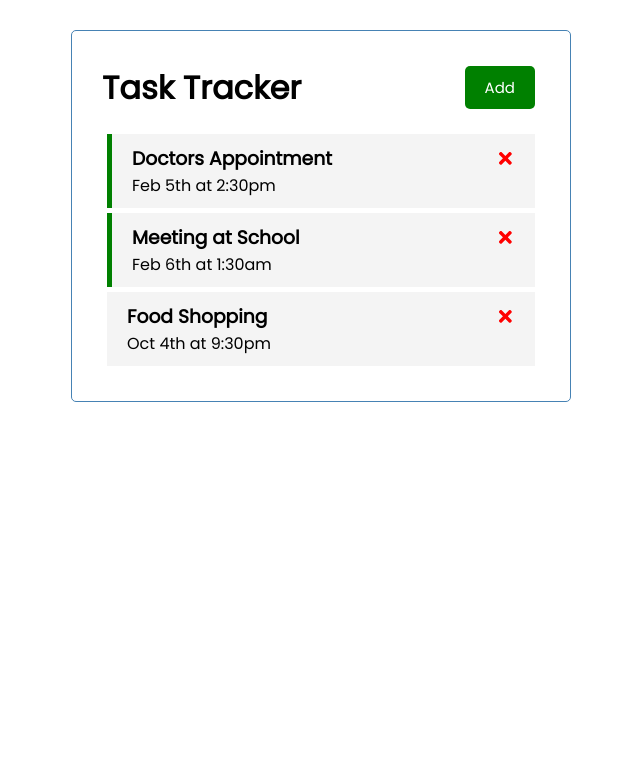
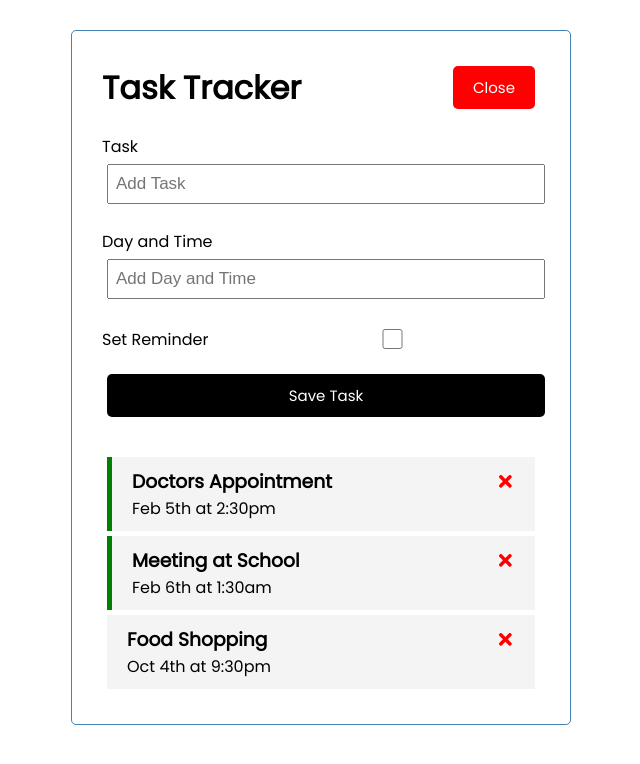
Before and after one commit to pesdesigner/react-task-tracker, a React (Create React App) app: page / in a window 1280 px wide. Both pictures are taken after a click on the button "Add". Shown: the top 764 px of the page, without its empty margins (319-959 px from the left). Built offline with nearby package versions, Linux system fonts and the light colour scheme; the HTML template or start-up script is replaced by a standard one.

Commit message:
Form input state | ShowAddTask state

```diff
--- a/src/App.js
+++ b/src/App.js
@@ -1,8 +1,11 @@
 import React, { useState } from 'react'
 import Header from './components/Header'
 import Tasks from './components/Tasks'
+import AddTask from './components/AddTask'
 
 const App = () => {
+
+  const [showAddTask, setShowAddTask] = useState(false)
 
   const [tasks, setTasks] = useState(
     [
@@ -26,6 +29,14 @@
         }
       ]
 )
+
+// Add Task
+const addTask = (task) => {
+  const id = Math.floor(Math.random() * 10000) + 1
+  const newTask = {id, ...task}
+  setTasks([...tasks, newTask])
+}
+
 // Delete Task
 const deleteTask = (id) => {
   setTasks(tasks.filter((task) => task.id !== id))
@@ -42,7 +53,13 @@
 
 return (
     <div className="container">
-        <Header/>
+        <Header
+          onAdd={() => setShowAddTask(!showAddTask)}
+          showAdd={showAddTask}
+        />
+
+        {showAddTask && <AddTask onAdd={addTask}/>}
+
         {tasks.length > 0 ? (
           <Tasks
           tasks={tasks}
--- /dev/null
+++ b/src/components/AddTask.js
@@ -0,0 +1,57 @@
+import { useState } from 'react'
+
+const AddTask = ({ onAdd }) => {
+    const [text, setText] = useState('')
+    const [day, setDay] = useState('')
+    const [reminder, setReminder] = useState(false)
+
+    const onSubmit = (e) => {
+        e.preventDefault()
+
+        if(!text) {
+            alert('Please add a task')
+            return
+        }
+
+        onAdd({ text, day, reminder })
+
+        setText('')
+        setDay('')
+        setReminder(false)
+
+    }
+
+    return (
+        <form className='add-form'
+            onSubmit={onSubmit}
+        >
+            <div className='form-control'>
+                <label>Task</label>
+                <input
+                type='text'
+                placeholder='Add Task'
+                value={text}
+                onChange={(e) => setText(e.target.value)}
+                />
+            </div>
+            <div className='form-control'>
+                <label>Day and Time</label>
+                <input type='text' placeholder='Add Day and Time'
+                value={day}
+                onChange={(e) => setDay(e.target.value)}
+                />
+            </div>
+            <div className='form-control form-control-check'>
+                <label>Set Reminder</label>
+                <input type='checkbox'
+                checked={reminder}
+                value={reminder}
+                onChange={(e) => setReminder(e.currentTarget.checked)}
+                />
+            </div>
+
+            <input type='submit' value='Save Task' className='btn btn-block' />
+        </form>
+    )
+}
+export default AddTask
--- a/src/components/Header.js
+++ b/src/components/Header.js
@@ -2,19 +2,15 @@
 import PropTypes from 'prop-types'
 import Button from './Button'
 
-const Header = ({title}) => {
-
-    const onClick = () => {
-        console.log('click')
-    }
+const Header = ({title, onAdd, showAdd}) => {
 
     return (
         <header className='header'>
             <h1>{title}</h1>
             <Button
-             color='green'
-             text='Add'
-             onClick={onClick}
+             color={showAdd ? 'red' : 'green'}
+             text={showAdd ? 'Close' : 'Add'}
+             onClick={onAdd}
              />
         </header>
     )
```
